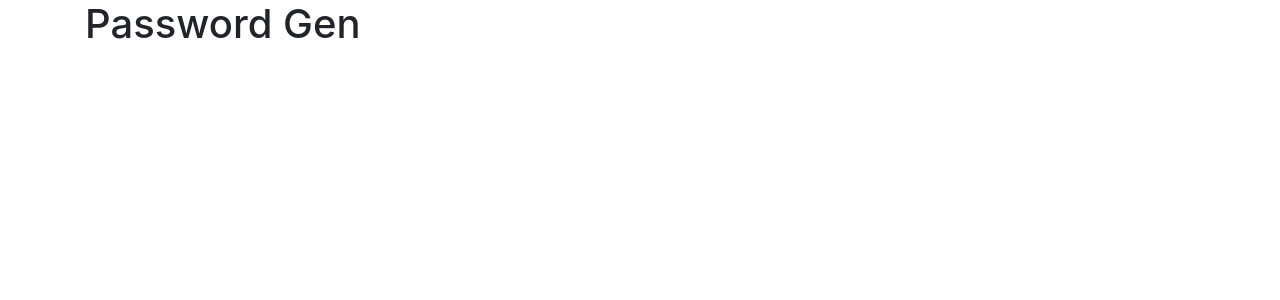
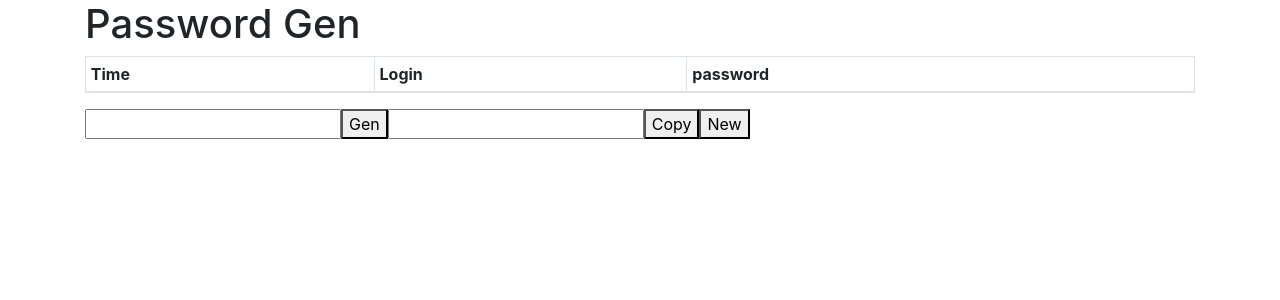
Before and after one commit to alexey-aristov/PasswordGen, an Angular app: page / in a window 1280 px wide. Shown: the top 300 px of the page. Built offline with nearby package versions, Linux system fonts and the light colour scheme.

Commit message:
Simple UI with random int generation

```diff
--- a/src/app/app.module.ts
+++ b/src/app/app.module.ts
@@ -1,9 +1,10 @@
 import { BrowserModule } from '@angular/platform-browser';
 import { NgModule } from '@angular/core';
 
-import {NgbModule} from '@ng-bootstrap/ng-bootstrap';
+import { NgbModule } from '@ng-bootstrap/ng-bootstrap';
 
 import { MainComponent } from './main.component';
+import { FormsModule } from '@angular/forms';
 
 
 @NgModule({
@@ -12,6 +13,7 @@ import { MainComponent } from './main.component';
   ],
   imports: [
     BrowserModule,
+    FormsModule,
     NgbModule.forRoot()
   ],
   providers: [],
--- a/src/app/main.component.html
+++ b/src/app/main.component.html
@@ -1,3 +1,28 @@
 <div class="container">
   <h1>Password Gen</h1>
+  <div>
+    <table class="table table-sm table-hover table-bordered">
+      <thead>
+        <tr>
+          <th scope="col">Time</th>
+          <th scope="col">Login</th>
+          <th scope="col">password</th>
+        </tr>
+      </thead>
+      <tbody>
+        <tr scope="row" *ngFor="let loginPassword of PrevioslyGenerated">
+          <td style="width: 33%">{{loginPassword.Time.toLocaleString()}}</td>
+          <td style="width: 33%">{{loginPassword.Login}}</td>
+          <td style="width: 33%">{{loginPassword.Password}}</td>
+        </tr>
+      </tbody>
+    </table>
+  </div>
+  <div>
+    <input type="text" [(ngModel)]="Current.Login" />
+    <button (click)="Generate()">Gen</button>
+    <input type="text" readonly [(ngModel)]="Current.Password" />
+    <button>Copy</button>
+    <button (click)="SwitchToNew()">New</button>
+  </div>
 </div>
--- a/src/app/main.component.ts
+++ b/src/app/main.component.ts
@@ -1,5 +1,7 @@
 import { Component } from '@angular/core';
 import { NgbModule } from '@ng-bootstrap/ng-bootstrap';
+
+import { FormsModule } from '@angular/forms';
 
 @Component({
   selector: 'app-root',
@@ -7,5 +9,34 @@ import { NgbModule } from '@ng-bootstrap/ng-bootstrap';
   styleUrls: ['./main.component.css']
 })
 export class MainComponent {
-  title = 'app';
+  PrevioslyGenerated: LoginPassword[];
+
+  Current: LoginPassword;
+
+  constructor() {
+    this.PrevioslyGenerated = [];
+    this.Current = new LoginPassword();
+
+  }
+  Generate() {
+    this.Current.Password = Math.floor(Math.random() * 100000) + "_password"
+    this.Current.Time = new Date();
+  }
+
+  SwitchToNew() {
+    if (!this.Current.Login && !this.Current.Password) {
+      return;
+    }
+    if (!this.Current.Time) {
+      this.Current.Time = new Date();
+    }
+    this.PrevioslyGenerated.push(this.Current);
+    this.Current = new LoginPassword();
+  }
 }
+
+class LoginPassword {
+  Login: string;
+  Password: string;
+  Time: Date
+}
```
